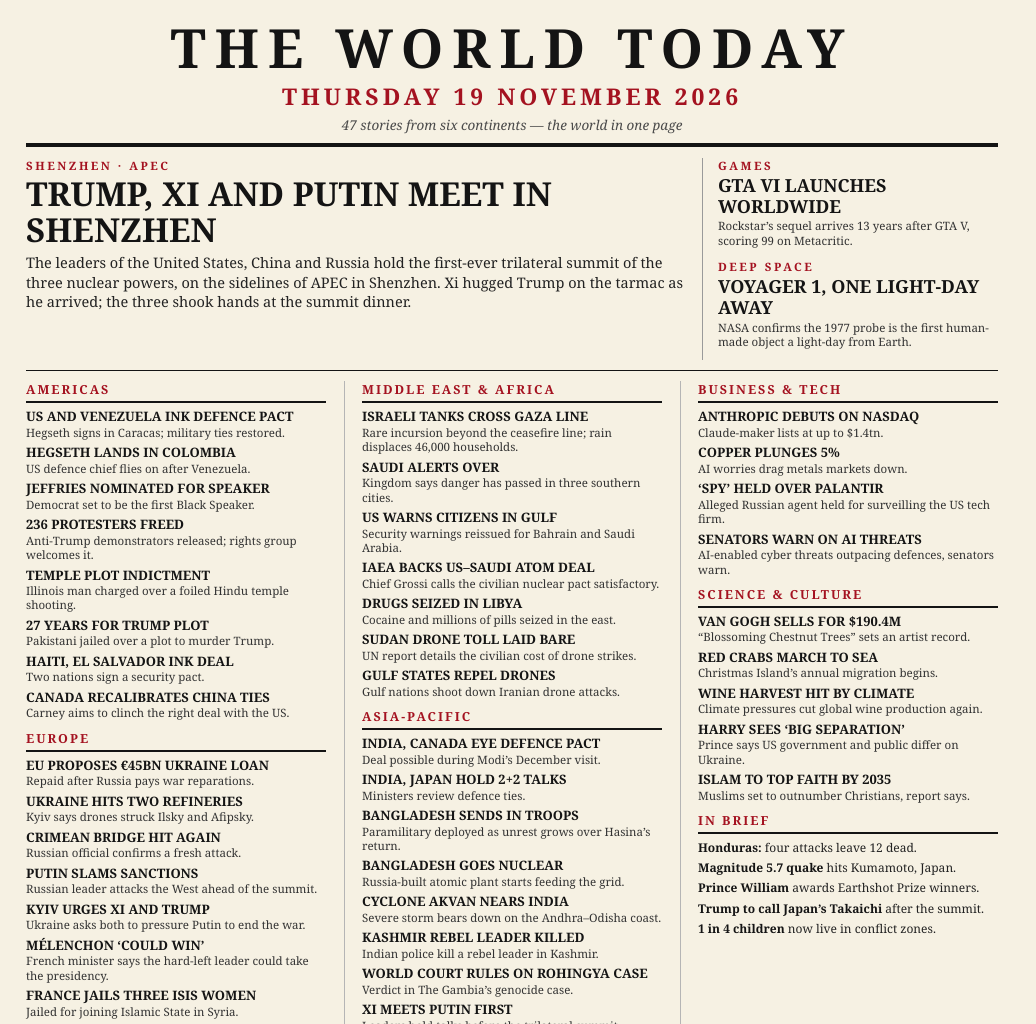
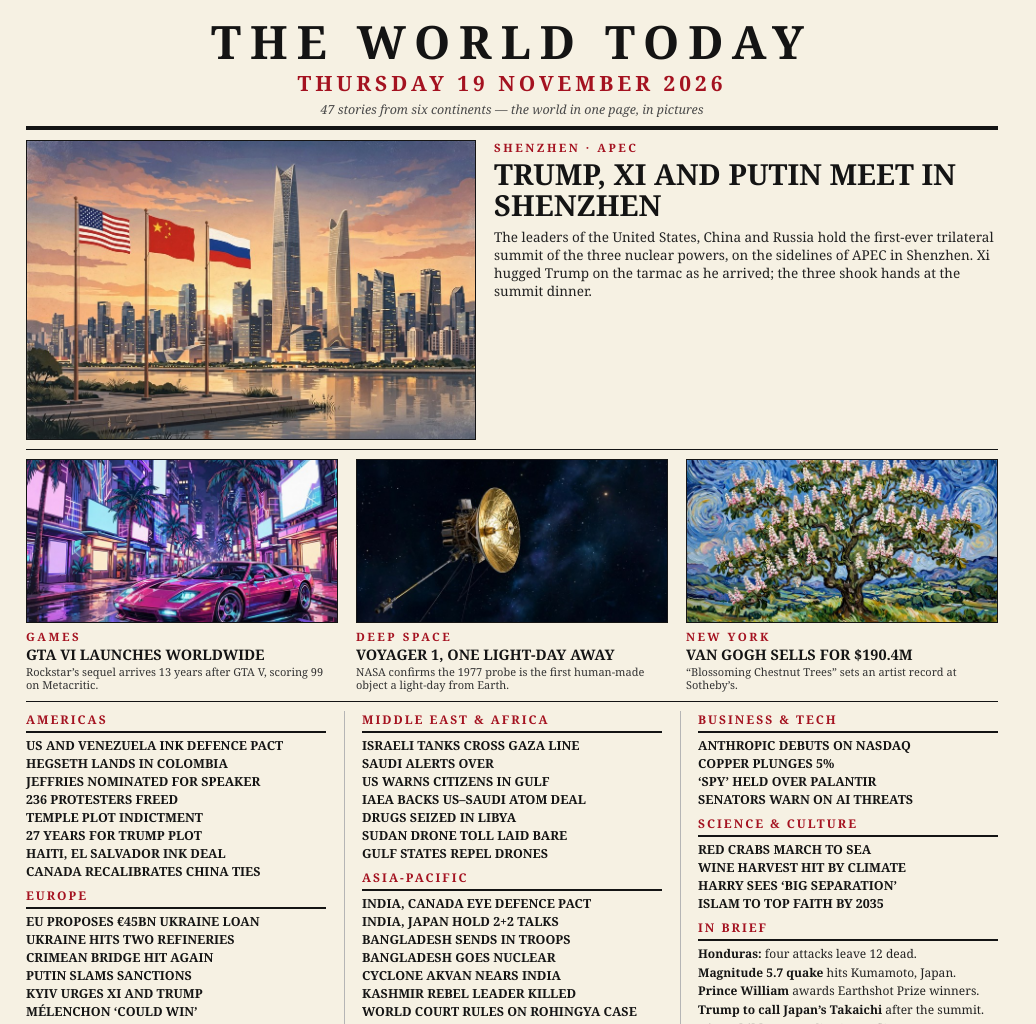
Before and after one commit to yuklcool/news-image-20261119, a plain HTML site: page page/index.html in a window 1280 px wide. Shown: the whole page, without its empty margins (0-1036 px from the left). Drawn offline with Linux system fonts and the light colour scheme.

Commit message:
v3: 47-story front page with pictures (summit, GTA VI, Voyager 1, Van Gogh)

```diff
--- a/page/index.html
+++ b/page/index.html
@@ -10,58 +10,60 @@
     background: #f6f1e3;
     color: #141414;
     font-family: Georgia, 'Times New Roman', serif;
-    padding: 20px 26px 16px;
+    padding: 18px 26px 14px;
   }
   .masthead {
     text-align: center;
-    font-size: 54px;
+    font-size: 46px;
     font-weight: 700;
     letter-spacing: 9px;
     line-height: 1;
   }
   .date {
     text-align: center;
-    font-size: 23px;
+    font-size: 21px;
     font-weight: 700;
     letter-spacing: 4px;
     color: #a41220;
-    margin-top: 6px;
+    margin-top: 5px;
   }
   .tagline {
     text-align: center;
-    font-size: 13.5px;
+    font-size: 12.5px;
     font-style: italic;
     color: #4a4a4a;
     margin-top: 4px;
   }
-  .rule-double { border-top: 3px solid #141414; border-bottom: 1px solid #141414; height: 4px; margin: 9px 0 11px; }
-  .rule { border-top: 1px solid #141414; margin: 10px 0; }
-  .top { display: flex; gap: 18px; }
-  .lead { flex: 1; }
+  .rule-double { border-top: 3px solid #141414; border-bottom: 1px solid #141414; height: 4px; margin: 8px 0 10px; }
+  .rule { border-top: 1px solid #141414; margin: 9px 0; }
+  .lead { display: flex; gap: 18px; }
+  .lead img { width: 450px; height: 300px; object-fit: cover; display: block; border: 1px solid #141414; flex: none; }
+  .leadtext { flex: 1; min-width: 0; }
   .kicker { font-size: 11.5px; font-weight: 700; letter-spacing: 2.5px; color: #a41220; }
-  .lead h1 { font-size: 33px; line-height: 1.08; font-weight: 700; margin: 3px 0 6px; }
-  .lead p { font-size: 14.5px; line-height: 1.35; color: #222; }
-  .rail { width: 296px; flex: none; border-left: 1px solid #9a9a9a; padding-left: 15px; }
-  .rail .item { margin-bottom: 11px; }
-  .rail h2 { font-size: 18px; line-height: 1.15; font-weight: 700; margin: 2px 0 3px; }
-  .rail p { font-size: 12.5px; line-height: 1.3; color: #333; }
+  .lead h1 { font-size: 29px; line-height: 1.08; font-weight: 700; margin: 3px 0 7px; }
+  .lead p { font-size: 13.5px; line-height: 1.35; color: #222; }
+  .strip { display: flex; gap: 18px; }
+  .shot { flex: 1; min-width: 0; }
+  .shot img { width: 100%; height: 164px; object-fit: cover; display: block; border: 1px solid #141414; }
+  .shot img.low { object-position: 50% 70%; }
+  .shot .kicker { margin-top: 6px; }
+  .shot h2 { font-size: 14.5px; line-height: 1.15; font-weight: 700; margin: 2px 0 2px; }
+  .shot p { font-size: 11px; line-height: 1.25; color: #333; }
   .cols { display: flex; gap: 18px; }
   .col { flex: 1; min-width: 0; }
   .col + .col { border-left: 1px solid #b5b5b5; padding-left: 17px; }
-  section { margin-bottom: 9px; }
+  section { margin-bottom: 8px; }
   section h3 {
-    font-size: 12.5px;
+    font-size: 12px;
     font-weight: 700;
     letter-spacing: 2px;
     color: #a41220;
     border-bottom: 2px solid #141414;
     padding-bottom: 3px;
-    margin-bottom: 6px;
+    margin-bottom: 5px;
   }
-  .item { margin-bottom: 5px; }
-  .item h4 { font-size: 13px; line-height: 1.2; font-weight: 700; }
-  .item p { font-size: 11.5px; line-height: 1.25; color: #333; margin-top: 1px; }
-  .brief { font-size: 12px; line-height: 1.35; margin-bottom: 4px; color: #222; }
+  .item { font-size: 12.5px; line-height: 1.2; font-weight: 700; margin-bottom: 3px; }
+  .brief { font-size: 12px; line-height: 1.3; margin-bottom: 3px; color: #222; }
   .brief b { color: #141414; }
   footer {
     font-size: 10.5px;
@@ -70,33 +72,44 @@
     color: #555;
     border-top: 1px solid #9a9a9a;
     padding-top: 6px;
-    margin-top: 9px;
+    margin-top: 8px;
   }
 </style>
 </head>
 <body>
   <div class="masthead">THE WORLD TODAY</div>
   <div class="date">THURSDAY 19 NOVEMBER 2026</div>
-  <div class="tagline">47 stories from six continents &mdash; the world in one page</div>
+  <div class="tagline">47 stories from six continents &mdash; the world in one page, in pictures</div>
   <div class="rule-double"></div>
 
-  <div class="top">
   <div class="lead">
+    <img src="../assets/summit.jpg" alt="Shenzhen skyline at dusk with the flags of the United States, China and Russia">
+    <div class="leadtext">
       <div class="kicker">SHENZHEN &middot; APEC</div>
       <h1>TRUMP, XI AND PUTIN MEET IN SHENZHEN</h1>
       <p>The leaders of the United States, China and Russia hold the first-ever trilateral summit of the three nuclear powers, on the sidelines of APEC in Shenzhen. Xi hugged Trump on the tarmac as he arrived; the three shook hands at the summit dinner.</p>
     </div>
-    <div class="rail">
-      <div class="item">
+  </div>
+  <div class="rule"></div>
+
+  <div class="strip">
+    <div class="shot">
+      <img class="low" src="../assets/gta.jpg" alt="Neon-lit Vice City street at night">
       <div class="kicker">GAMES</div>
       <h2>GTA VI LAUNCHES WORLDWIDE</h2>
       <p>Rockstar&rsquo;s sequel arrives 13 years after GTA V, scoring 99 on Metacritic.</p>
     </div>
-      <div class="item">
+    <div class="shot">
+      <img src="../assets/voyager.jpg" alt="The Voyager 1 probe in deep space">
       <div class="kicker">DEEP SPACE</div>
       <h2>VOYAGER 1, ONE LIGHT-DAY AWAY</h2>
       <p>NASA confirms the 1977 probe is the first human-made object a light-day from Earth.</p>
     </div>
+    <div class="shot">
+      <img src="../assets/vangogh.jpg" alt="A blossoming chestnut tree painted in Van Gogh&rsquo;s style">
+      <div class="kicker">NEW YORK</div>
+      <h2>VAN GOGH SELLS FOR $190.4M</h2>
+      <p>&ldquo;Blossoming Chestnut Trees&rdquo; sets an artist record at Sotheby&rsquo;s.</p>
     </div>
   </div>
   <div class="rule"></div>
@@ -105,66 +118,65 @@
     <div class="col">
       <section>
         <h3>AMERICAS</h3>
-        <div class="item"><h4>US AND VENEZUELA INK DEFENCE PACT</h4><p>Hegseth signs in Caracas; military ties restored.</p></div>
-        <div class="item"><h4>HEGSETH LANDS IN COLOMBIA</h4><p>US defence chief flies on after Venezuela.</p></div>
-        <div class="item"><h4>JEFFRIES NOMINATED FOR SPEAKER</h4><p>Democrat set to be the first Black Speaker.</p></div>
-        <div class="item"><h4>236 PROTESTERS FREED</h4><p>Anti-Trump demonstrators released; rights group welcomes it.</p></div>
-        <div class="item"><h4>TEMPLE PLOT INDICTMENT</h4><p>Illinois man charged over a foiled Hindu temple shooting.</p></div>
-        <div class="item"><h4>27 YEARS FOR TRUMP PLOT</h4><p>Pakistani jailed over a plot to murder Trump.</p></div>
-        <div class="item"><h4>HAITI, EL SALVADOR INK DEAL</h4><p>Two nations sign a security pact.</p></div>
-        <div class="item"><h4>CANADA RECALIBRATES CHINA TIES</h4><p>Carney aims to clinch the right deal with the US.</p></div>
+        <div class="item">US AND VENEZUELA INK DEFENCE PACT</div>
+        <div class="item">HEGSETH LANDS IN COLOMBIA</div>
+        <div class="item">JEFFRIES NOMINATED FOR SPEAKER</div>
+        <div class="item">236 PROTESTERS FREED</div>
+        <div class="item">TEMPLE PLOT INDICTMENT</div>
+        <div class="item">27 YEARS FOR TRUMP PLOT</div>
+        <div class="item">HAITI, EL SALVADOR INK DEAL</div>
+        <div class="item">CANADA RECALIBRATES CHINA TIES</div>
       </section>
       <section>
         <h3>EUROPE</h3>
-        <div class="item"><h4>EU PROPOSES &euro;45BN UKRAINE LOAN</h4><p>Repaid after Russia pays war reparations.</p></div>
-        <div class="item"><h4>UKRAINE HITS TWO REFINERIES</h4><p>Kyiv says drones struck Ilsky and Afipsky.</p></div>
-        <div class="item"><h4>CRIMEAN BRIDGE HIT AGAIN</h4><p>Russian official confirms a fresh attack.</p></div>
-        <div class="item"><h4>PUTIN SLAMS SANCTIONS</h4><p>Russian leader attacks the West ahead of the summit.</p></div>
-        <div class="item"><h4>KYIV URGES XI AND TRUMP</h4><p>Ukraine asks both to pressure Putin to end the war.</p></div>
-        <div class="item"><h4>M&Eacute;LENCHON &lsquo;COULD WIN&rsquo;</h4><p>French minister says the hard-left leader could take the presidency.</p></div>
-        <div class="item"><h4>FRANCE JAILS THREE ISIS WOMEN</h4><p>Jailed for joining Islamic State in Syria.</p></div>
+        <div class="item">EU PROPOSES &euro;45BN UKRAINE LOAN</div>
+        <div class="item">UKRAINE HITS TWO REFINERIES</div>
+        <div class="item">CRIMEAN BRIDGE HIT AGAIN</div>
+        <div class="item">PUTIN SLAMS SANCTIONS</div>
+        <div class="item">KYIV URGES XI AND TRUMP</div>
+        <div class="item">M&Eacute;LENCHON &lsquo;COULD WIN&rsquo;</div>
+        <div class="item">FRANCE JAILS THREE ISIS WOMEN</div>
       </section>
     </div>
 
     <div class="col">
       <section>
         <h3>MIDDLE EAST &amp; AFRICA</h3>
-        <div class="item"><h4>ISRAELI TANKS CROSS GAZA LINE</h4><p>Rare incursion beyond the ceasefire line; rain displaces 46,000 households.</p></div>
-        <div class="item"><h4>SAUDI ALERTS OVER</h4><p>Kingdom says danger has passed in three southern cities.</p></div>
-        <div class="item"><h4>US WARNS CITIZENS IN GULF</h4><p>Security warnings reissued for Bahrain and Saudi Arabia.</p></div>
-        <div class="item"><h4>IAEA BACKS US&ndash;SAUDI ATOM DEAL</h4><p>Chief Grossi calls the civilian nuclear pact satisfactory.</p></div>
-        <div class="item"><h4>DRUGS SEIZED IN LIBYA</h4><p>Cocaine and millions of pills seized in the east.</p></div>
-        <div class="item"><h4>SUDAN DRONE TOLL LAID BARE</h4><p>UN report details the civilian cost of drone strikes.</p></div>
-        <div class="item"><h4>GULF STATES REPEL DRONES</h4><p>Gulf nations shoot down Iranian drone attacks.</p></div>
+        <div class="item">ISRAELI TANKS CROSS GAZA LINE</div>
+        <div class="item">SAUDI ALERTS OVER</div>
+        <div class="item">US WARNS CITIZENS IN GULF</div>
+        <div class="item">IAEA BACKS US&ndash;SAUDI ATOM DEAL</div>
+        <div class="item">DRUGS SEIZED IN LIBYA</div>
+        <div class="item">SUDAN DRONE TOLL LAID BARE</div>
+        <div class="item">GULF STATES REPEL DRONES</div>
       </section>
       <section>
         <h3>ASIA-PACIFIC</h3>
-        <div class="item"><h4>INDIA, CANADA EYE DEFENCE PACT</h4><p>Deal possible during Modi&rsquo;s December visit.</p></div>
-        <div class="item"><h4>INDIA, JAPAN HOLD 2+2 TALKS</h4><p>Ministers review defence ties.</p></div>
-        <div class="item"><h4>BANGLADESH SENDS IN TROOPS</h4><p>Paramilitary deployed as unrest grows over Hasina&rsquo;s return.</p></div>
-        <div class="item"><h4>BANGLADESH GOES NUCLEAR</h4><p>Russia-built atomic plant starts feeding the grid.</p></div>
-        <div class="item"><h4>CYCLONE AKVAN NEARS INDIA</h4><p>Severe storm bears down on the Andhra&ndash;Odisha coast.</p></div>
-        <div class="item"><h4>KASHMIR REBEL LEADER KILLED</h4><p>Indian police kill a rebel leader in Kashmir.</p></div>
-        <div class="item"><h4>WORLD COURT RULES ON ROHINGYA CASE</h4><p>Verdict in The Gambia&rsquo;s genocide case.</p></div>
-        <div class="item"><h4>XI MEETS PUTIN FIRST</h4><p>Leaders hold talks before the trilateral summit.</p></div>
+        <div class="item">INDIA, CANADA EYE DEFENCE PACT</div>
+        <div class="item">INDIA, JAPAN HOLD 2+2 TALKS</div>
+        <div class="item">BANGLADESH SENDS IN TROOPS</div>
+        <div class="item">BANGLADESH GOES NUCLEAR</div>
+        <div class="item">CYCLONE AKVAN NEARS INDIA</div>
+        <div class="item">KASHMIR REBEL LEADER KILLED</div>
+        <div class="item">WORLD COURT RULES ON ROHINGYA CASE</div>
+        <div class="item">XI MEETS PUTIN FIRST</div>
       </section>
     </div>
 
     <div class="col">
       <section>
         <h3>BUSINESS &amp; TECH</h3>
-        <div class="item"><h4>ANTHROPIC DEBUTS ON NASDAQ</h4><p>Claude-maker lists at up to $1.4tn.</p></div>
-        <div class="item"><h4>COPPER PLUNGES 5%</h4><p>AI worries drag metals markets down.</p></div>
-        <div class="item"><h4>&lsquo;SPY&rsquo; HELD OVER PALANTIR</h4><p>Alleged Russian agent held for surveilling the US tech firm.</p></div>
-        <div class="item"><h4>SENATORS WARN ON AI THREATS</h4><p>AI-enabled cyber threats outpacing defences, senators warn.</p></div>
+        <div class="item">ANTHROPIC DEBUTS ON NASDAQ</div>
+        <div class="item">COPPER PLUNGES 5%</div>
+        <div class="item">&lsquo;SPY&rsquo; HELD OVER PALANTIR</div>
+        <div class="item">SENATORS WARN ON AI THREATS</div>
       </section>
       <section>
         <h3>SCIENCE &amp; CULTURE</h3>
-        <div class="item"><h4>VAN GOGH SELLS FOR $190.4M</h4><p>&ldquo;Blossoming Chestnut Trees&rdquo; sets an artist record.</p></div>
-        <div class="item"><h4>RED CRABS MARCH TO SEA</h4><p>Christmas Island&rsquo;s annual migration begins.</p></div>
-        <div class="item"><h4>WINE HARVEST HIT BY CLIMATE</h4><p>Climate pressures cut global wine production again.</p></div>
-        <div class="item"><h4>HARRY SEES &lsquo;BIG SEPARATION&rsquo;</h4><p>Prince says US government and public differ on Ukraine.</p></div>
-        <div class="item"><h4>ISLAM TO TOP FAITH BY 2035</h4><p>Muslims set to outnumber Christians, report says.</p></div>
+        <div class="item">RED CRABS MARCH TO SEA</div>
+        <div class="item">WINE HARVEST HIT BY CLIMATE</div>
+        <div class="item">HARRY SEES &lsquo;BIG SEPARATION&rsquo;</div>
+        <div class="item">ISLAM TO TOP FAITH BY 2035</div>
       </section>
       <section>
         <h3>IN BRIEF</h3>
```
Also changed, not shown: assets/gta.jpg (added), assets/summit.jpg (added), assets/vangogh.jpg (added), assets/voyager.jpg (added), 2 other files. Lines whose indentation alone changed are shown as unchanged.
